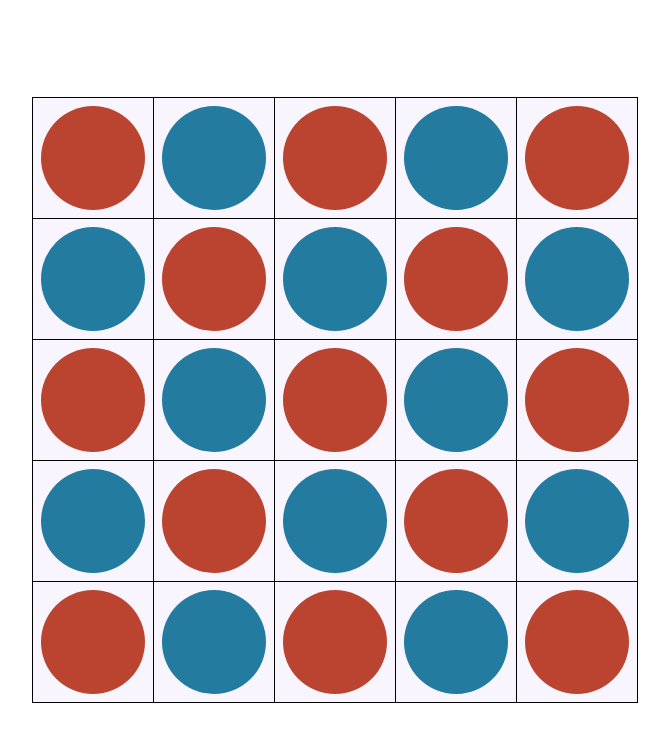
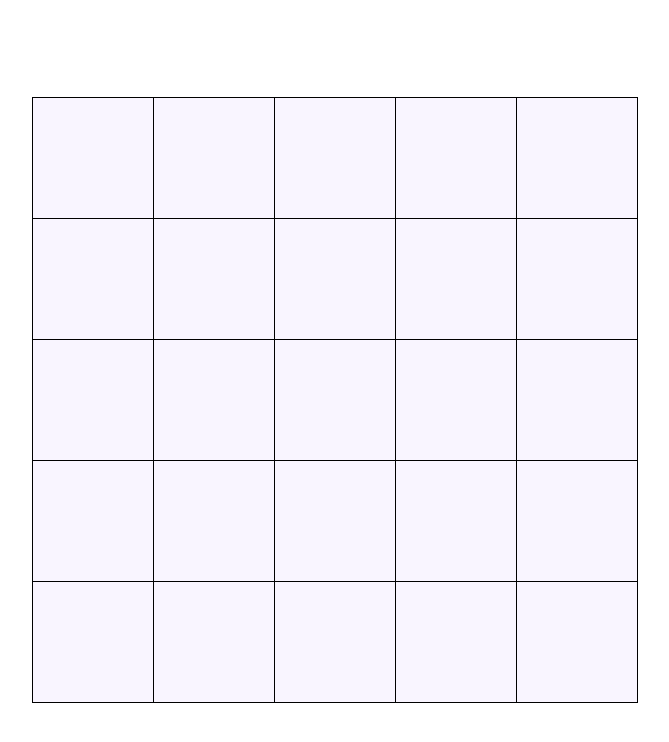
Before and after one commit to callum-fairbairn-cazoo/connect-four, a React (Create React App) app: page / in a window 1280 px wide. Shown: the top 742 px of the page, without its empty margins (305-974 px from the left). Built offline with nearby package versions, Linux system fonts and the light colour scheme.

Commit message:
Add boardState redux stuff and use it for initial state of board

```diff
--- a/src/app/store.ts
+++ b/src/app/store.ts
@@ -1,9 +1,11 @@
 import { configureStore, ThunkAction, Action } from '@reduxjs/toolkit';
 import counterReducer from '../features/counter/counterSlice';
+import { boardStateReducer } from '../components/Board/boardState'
 
 export const store = configureStore({
   reducer: {
     counter: counterReducer,
+    boardState: boardStateReducer,
   },
 });
 
--- a/src/components/Board/Board.tsx
+++ b/src/components/Board/Board.tsx
@@ -2,8 +2,11 @@ import { SIDE_LENGTH } from '../../contants'
 import { Cell } from '../Cell/Cell'
 
 import './Board.scss'
+import { useAppSelector } from '../../app/hooks'
+import { selectBoardState } from './boardState'
 
 export const Board = () => {
+  const boardState = useAppSelector(selectBoardState)
 
   return (
     <div className="board">
@@ -11,7 +14,7 @@ export const Board = () => {
         Array(SIDE_LENGTH).fill(0).map( (_, x) =>
           <div className="column">
             {Array(SIDE_LENGTH).fill(0).map((_, y) =>
-              <Cell key={`${x},${y}`} x={x} y={y}/>
+              <Cell key={`${x},${y}`} x={x} y={y} value={boardState[x][y].value}/>
             )}
           </div>
         )
--- /dev/null
+++ b/src/components/Board/boardState.ts
@@ -0,0 +1,35 @@
+import { createSlice, PayloadAction } from '@reduxjs/toolkit'
+import { SIDE_LENGTH } from '../../contants'
+import { CounterColours } from '../../types/enums'
+import { RootState } from '../../app/store'
+
+export interface CellState {
+  x: number,
+  y: number,
+  value: null | CounterColours
+}
+
+export type BoardState = CellState[][]
+
+const initialState: BoardState =
+  Array(SIDE_LENGTH).fill(0).map((_, x: number): CellState[] =>
+    Array(SIDE_LENGTH).fill(0).map((_, y: number): CellState => (
+        { x, y, value: null}
+      ),
+    ),
+  )
+
+const boardStateSlice = createSlice({
+  name: 'boardState',
+  initialState,
+  reducers: {
+    addCounter: (state, action: PayloadAction<CellState>) => {
+      state[action.payload.x][action.payload.y] = action.payload
+    }
+  }
+})
+
+export const { addCounter } = boardStateSlice.actions
+export const boardStateReducer = boardStateSlice.reducer
+
+export const selectBoardState = (state: RootState) => state.boardState
--- a/src/components/Cell/Cell.tsx
+++ b/src/components/Cell/Cell.tsx
@@ -1,20 +1,22 @@
 import './Cell.scss'
 import { SIDE_LENGTH } from '../../contants'
 import { Counter } from '../Counter/Counter'
+import { CounterColours } from '../../types/enums'
 
 type CellProps = {
   x: number,
   y: number,
+  value: null | CounterColours
 }
 
-export const Cell = ({x, y}: CellProps) => {
+export const Cell = ({x, y, value}: CellProps) => {
   return (
     <div className={`cell
         ${x === SIDE_LENGTH - 1 ? ' last-column' : ''}
         ${y === SIDE_LENGTH - 1 ? ' last-row' : ''}
         ${x === SIDE_LENGTH - 1 && y === SIDE_LENGTH - 1 ? ' last-cell' : ''}
       `}>
-      <Counter colour={(x + y) % 2 === 0 ? 'red' : 'blue'} />
+      <Counter value={value} />
     </div>
   )
 }
--- a/src/components/Counter/Counter.tsx
+++ b/src/components/Counter/Counter.tsx
@@ -1,12 +1,13 @@
 import './Counter.scss'
+import { CounterColours } from '../../types/enums'
 
 type CounterProps = {
-  colour: 'red' | 'blue'
+  value: null | CounterColours
 }
 
-export const Counter = ({ colour }: CounterProps) => {
+export const Counter = ({ value }: CounterProps) => {
   return (
-    <div className={`counter ${colour}`}>
+    <div className={`counter ${value}`}>
 
     </div>
   )
--- /dev/null
+++ b/src/types/enums.ts
@@ -0,0 +1,4 @@
+export enum CounterColours {
+  Red = 'red',
+  Blue = 'blue'
+}
```
